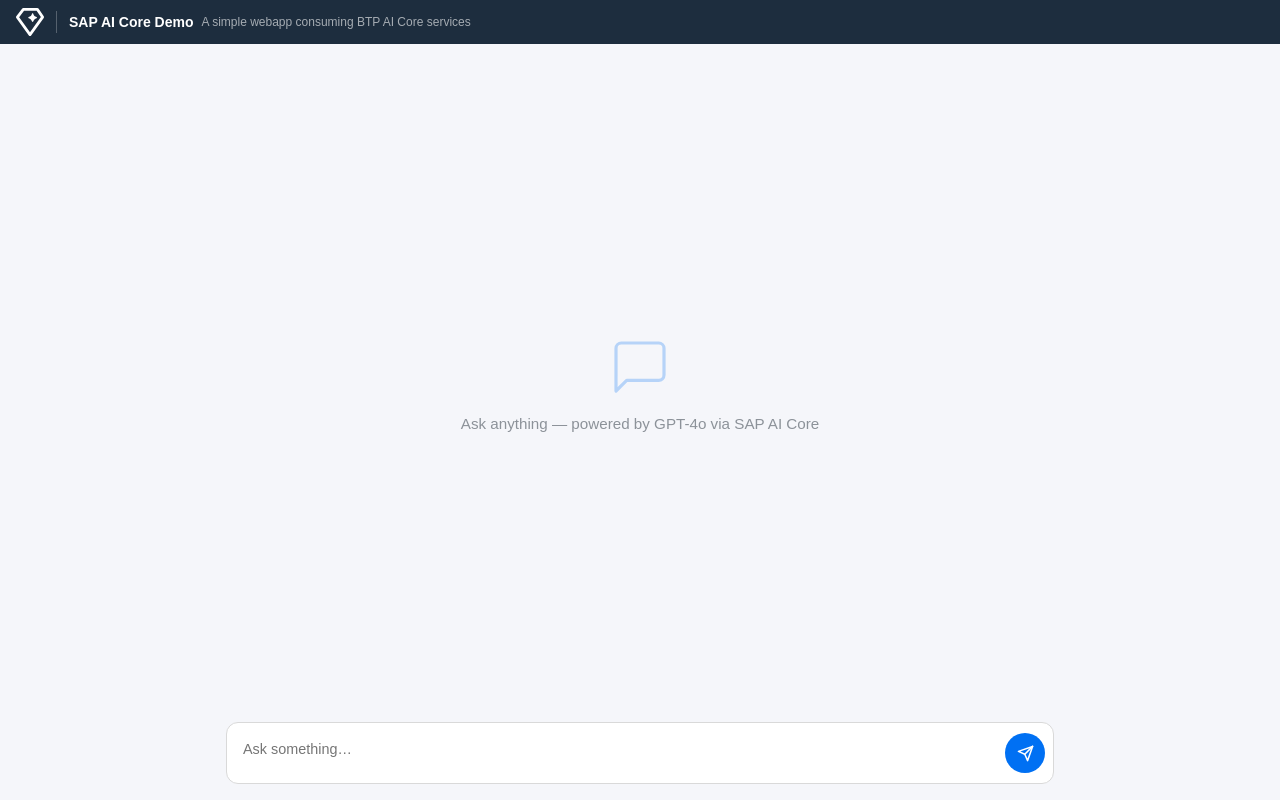
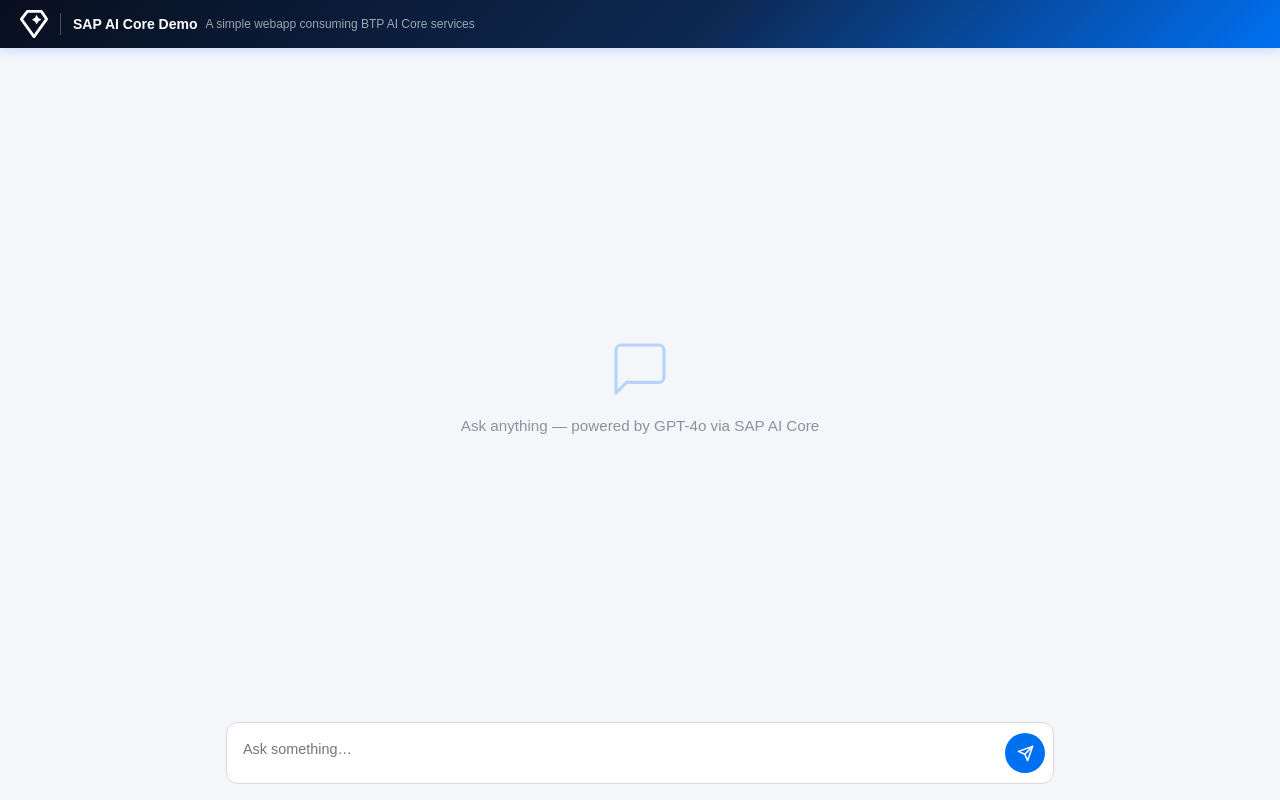
Before and after one commit to GenosseOtt/aicore-sample-app, a website: page public/index.html in a window 1280 px wide. Drawn offline with Linux system fonts and the light colour scheme; no server answers.

Commit message:
Shellbar: modern dark-to-brand gradient with drop shadow
Signed-off-by: Johannes Ott <johannes.ott@sap.com>

```diff
--- a/public/index.html
+++ b/public/index.html
@@ -10,14 +10,15 @@
 
     /* ── Shellbar ─────────────────────────────────────────────────────────── */
     #shellbar {
-      background: #1d2d3e;
+      background: linear-gradient(135deg, #080f1f 0%, #0d2851 55%, #0070f2 100%);
       color: #fff;
-      height: 44px;
+      height: 48px;
       display: flex;
       align-items: center;
-      padding: 0 1rem;
+      padding: 0 1.25rem;
       gap: 0;
       flex-shrink: 0;
+      box-shadow: 0 1px 12px rgba(0,112,242,0.25);
     }
     #shellbar-logo { width: 28px; height: 28px; flex-shrink: 0; filter: brightness(0) invert(1); }
     #shellbar-divider {
```
